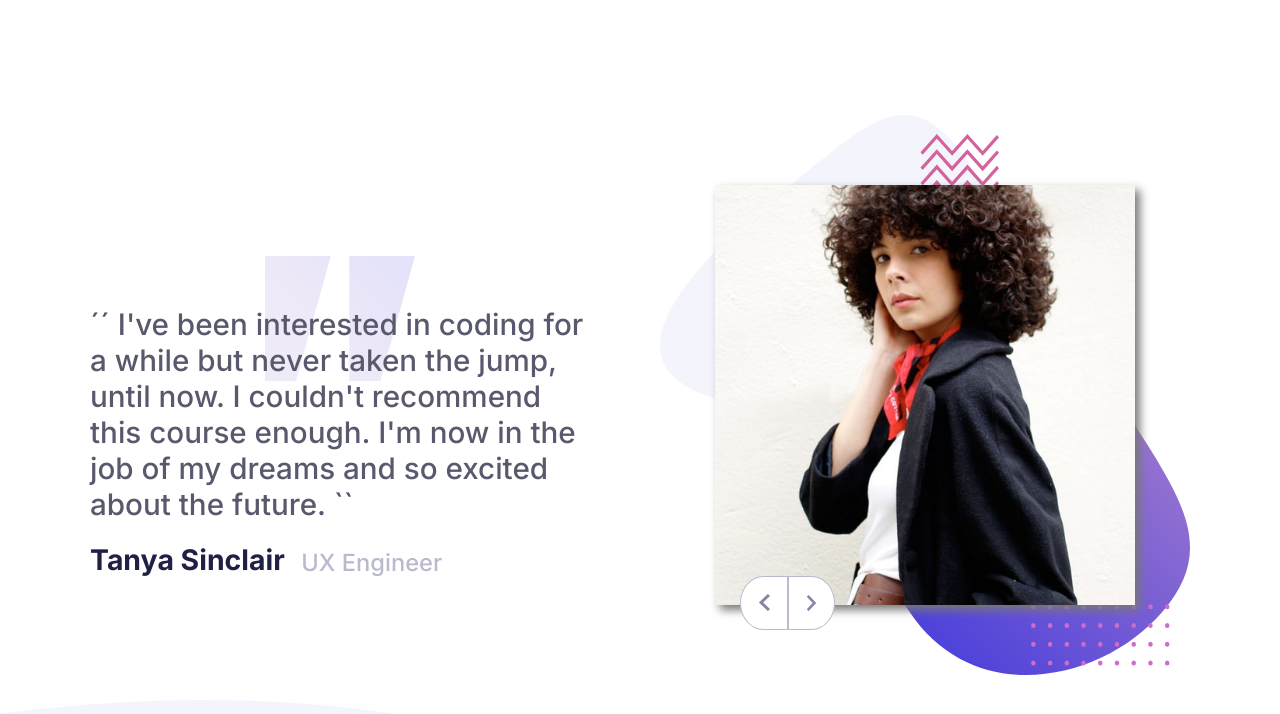
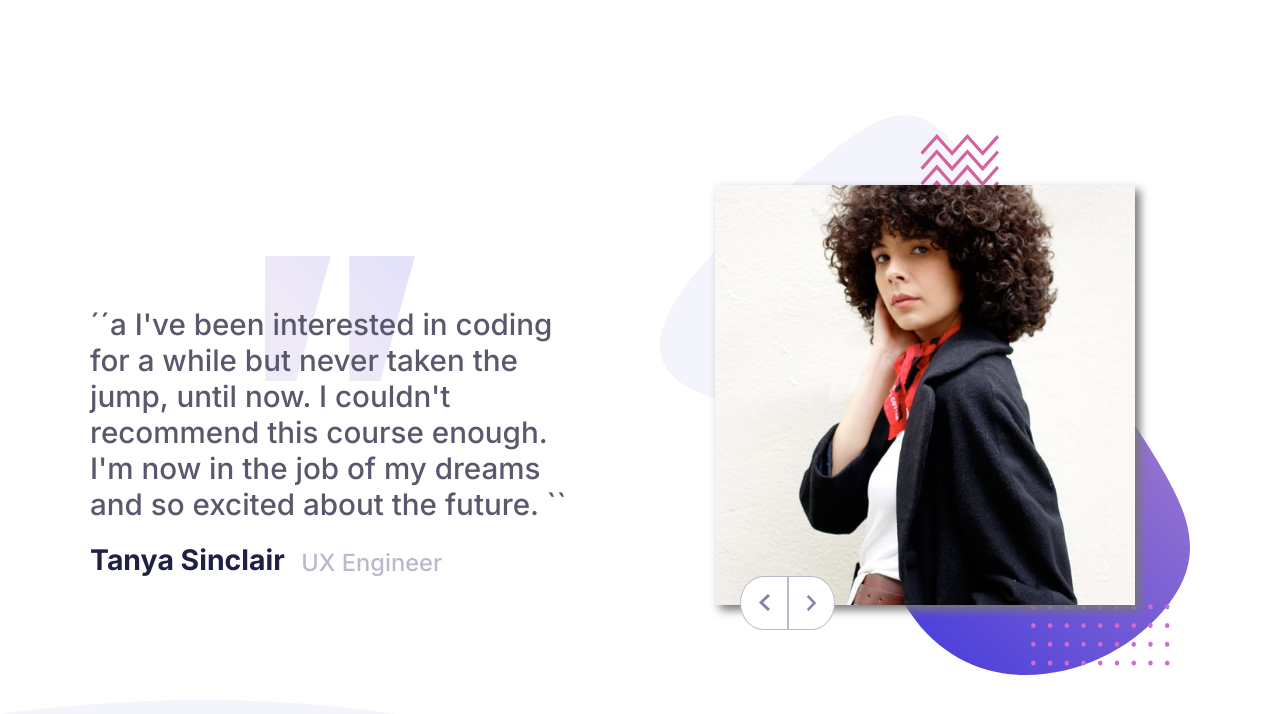
Before and after one commit to gustavopolonio/slider-master, a plain HTML site: page index.html in a window 1280 px wide. Drawn offline with Linux system fonts and the light colour scheme.

Commit message:
Update index.html

```diff
--- a/index.html
+++ b/index.html
@@ -28,7 +28,7 @@
 
                 <div class="page-content">
                     <img id="pattern-quote" src="./images/pattern-quotes.svg" alt="pattern quotes">
-                    <p>´´ I've been interested in coding for a while but never taken the jump, until now. I couldn't recommend this course enough. I'm now in the job of my dreams and so excited about the future. ``</p>
+                    <p>´´a I've been interested in coding for a while but never taken the jump, until now. I couldn't recommend this course enough. I'm now in the job of my dreams and so excited about the future. ``</p>
                     <div class="footer-content">
                         <h2>Tanya Sinclair</h2>
                         <span>UX Engineer</span>
```
